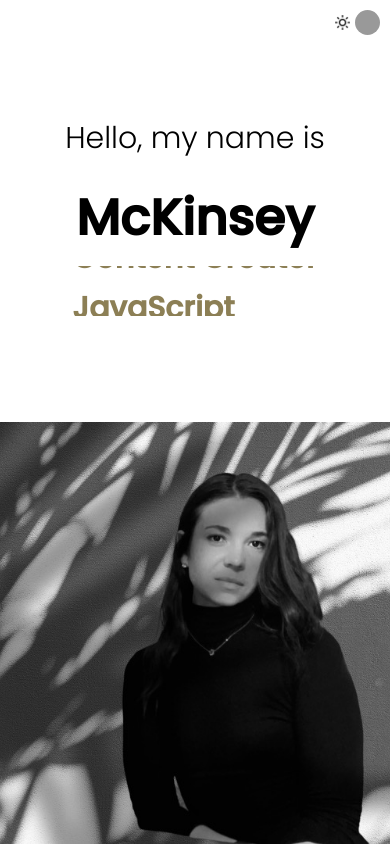
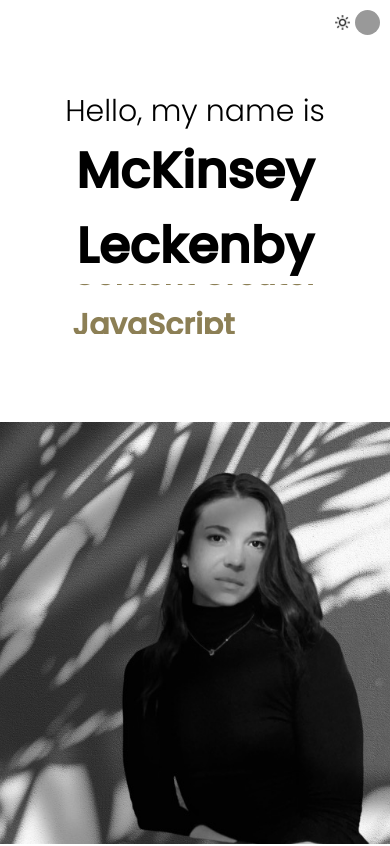
Before and after one commit to mckinsey-leckenby/portfolio, a React (Create React App) app: page / in a window 390 px wide. Shown: the top 846 px of the page. Built offline with nearby package versions, Linux system fonts and the light colour scheme.

Commit message:
added last name again

```diff
--- a/src/components/intro/Intro.jsx
+++ b/src/components/intro/Intro.jsx
@@ -8,7 +8,7 @@
             <div className='i-left'>
                 <div className='i-left-wrapper'>
                     <h2 className='i-intro'>Hello, my name is</h2>
-                    <h1 className='i-name'>McKinsey </h1>
+                    <h1 className='i-name'>McKinsey Leckenby</h1>
                     <div className='i-title'>
                         <div className='i-title-wrapper'>
                             <div className='i-title-item'>Web Developer</div>
--- a/src/components/intro/intro.css
+++ b/src/components/intro/intro.css
@@ -98,13 +98,6 @@
         text-align: center;
         height: 100%
     }
-    .i-intro{
-        padding: 10px
-    }
-    .i-name{
-        padding: 10px
-    }
-
 
     .i-desc{
         display: none
```
